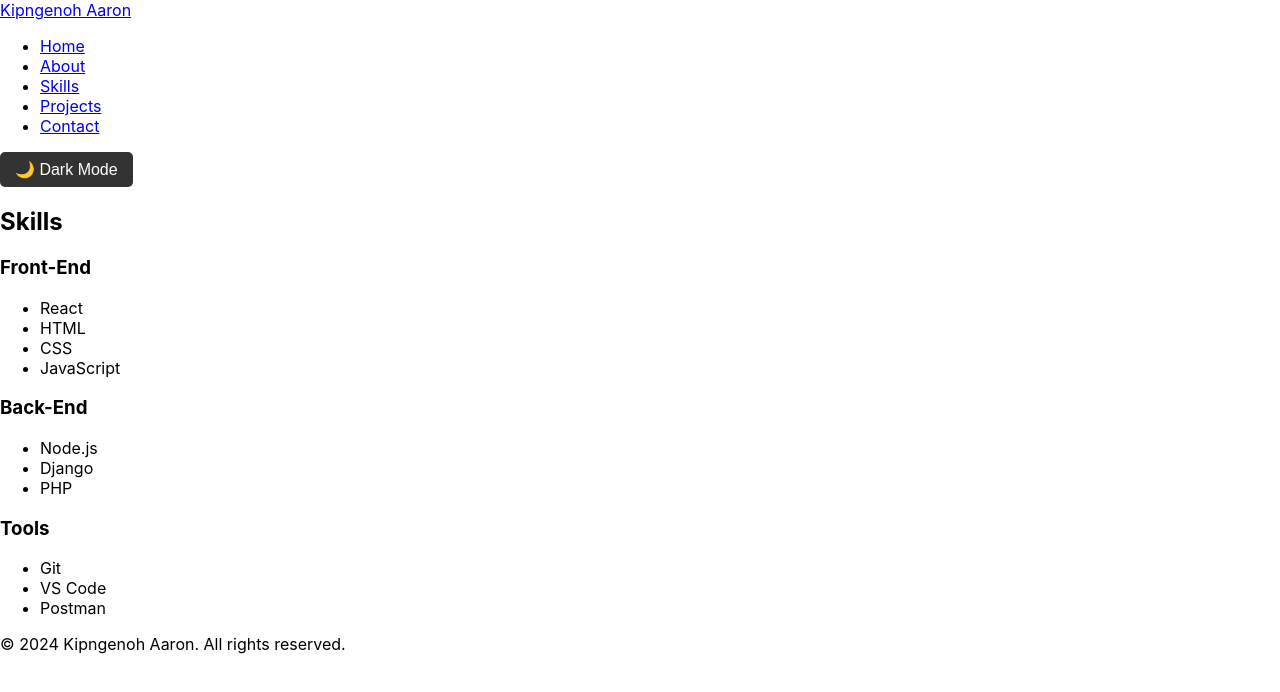
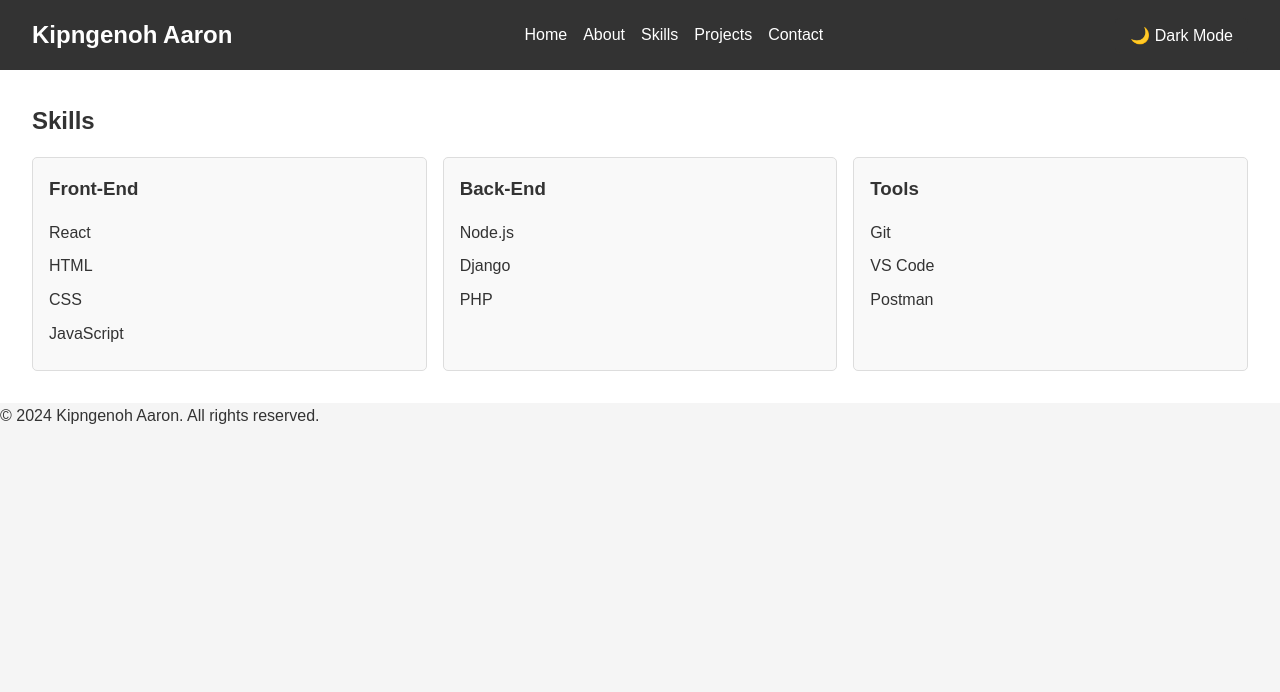
Before and after one commit to kipngenohaaron/kipngenoh-portfolio, a React (Create React App) app: page /skills in a window 1280 px wide. Shown: the top 692 px of the page. Built offline with nearby package versions, Linux system fonts and the light colour scheme.

Commit message:
updated interactive UX

```diff
--- a/src/styles/main.css
+++ b/src/styles/main.css
@@ -150,7 +150,191 @@ button {
     flex-direction: column;
   }
 } */
-/* General Reset *//* General Dark Mode Styles */
+/* General Reset */
+* {
+  margin: 0;
+  padding: 0;
+  box-sizing: border-box;
+}
+
+body {
+  font-family: 'Arial', sans-serif;
+  line-height: 1.6;
+  background-color: #f5f5f5;
+  color: #333;
+}
+
+a {
+  text-decoration: none;
+  color: inherit;
+}
+
+h1, h2, h3 {
+  margin-bottom: 1rem;
+}
+
+/* Header */
+.header {
+  display: flex;
+  justify-content: space-between;
+  align-items: center;
+  padding: 1rem 2rem;
+  background-color: #333;
+  color: #fff;
+}
+
+.logo a {
+  font-size: 1.5rem;
+  font-weight: bold;
+}
+
+.nav ul {
+  list-style: none;
+  display: flex;
+  gap: 1rem;
+}
+
+.nav a {
+  color: #fff;
+}
+
+.nav a:hover {
+  color: #00bcd4;
+}
+
+/* Hero Section */
+.hero {
+  text-align: center;
+  padding: 3rem 2rem;
+}
+
+.profile-pic {
+  width: 150px;
+  border-radius: 50%;
+  margin-bottom: 1rem;
+}
+
+.cta {
+  background-color: #00bcd4;
+  color: #fff;
+  padding: 0.5rem 1.5rem;
+  border-radius: 5px;
+}
+
+.cta:hover {
+  background-color: #008ba3;
+}
+
+/* About Section */
+.about {
+  padding: 2rem;
+  background-color: #fff;
+}
+
+.about p {
+  margin-bottom: 1rem;
+}
+
+/* Projects Section */
+.projects {
+  padding: 2rem;
+  background-color: #f9f9f9;
+}
+
+.project-grid {
+  display: grid;
+  grid-template-columns: repeat(auto-fit, minmax(300px, 1fr));
+  gap: 1rem;
+}
+
+.project-card {
+  padding: 1rem;
+  border: 1px solid #ddd;
+  border-radius: 5px;
+  background-color: #fff;
+}
+
+.project-card a {
+  display: block;
+  margin-top: 0.5rem;
+  color: #00bcd4;
+}
+
+.project-card a:hover {
+  text-decoration: underline;
+}
+
+/* Skills Section */
+.skills {
+  padding: 2rem;
+  background-color: #fff;
+}
+
+.skills-grid {
+  display: grid;
+  grid-template-columns: repeat(auto-fit, minmax(300px, 1fr));
+  gap: 1rem;
+}
+
+.skills-card {
+  padding: 1rem;
+  border: 1px solid #ddd;
+  border-radius: 5px;
+  background-color: #f9f9f9;
+}
+
+.skills-card ul {
+  list-style: none;
+  padding: 0;
+}
+
+.skills-card li {
+  margin-bottom: 0.5rem;
+}
+
+/* Contact Section */
+.contact {
+  padding: 2rem;
+  background-color: #f9f9f9;
+}
+
+.contact form {
+  display: flex;
+  flex-direction: column;
+  gap: 1rem;
+}
+
+.contact input, .contact textarea {
+  width: 100%;
+  padding: 0.5rem;
+  border: 1px solid #ddd;
+  border-radius: 5px;
+}
+
+.contact button {
+  padding: 0.5rem 1rem;
+  background-color: #00bcd4;
+  color: #fff;
+  border: none;
+  border-radius: 5px;
+}
+
+.contact button:hover {
+  background-color: #008ba3;
+}
+
+/* Footer */
+.footer {
+  text-align: center;
+  padding: 1rem;
+  background-color: #333;
+  color: #fff;
+}
+
+.footer a {
+  color: #00bcd4;
+}
+/* General Dark Mode Styles */
 body.dark-mode {
   background-color: #121212;
   color: #e0e0e0;
```
